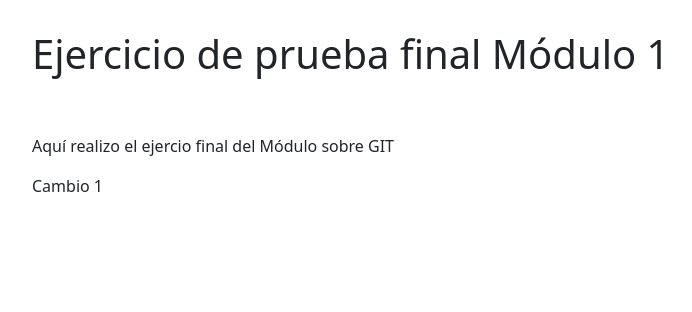
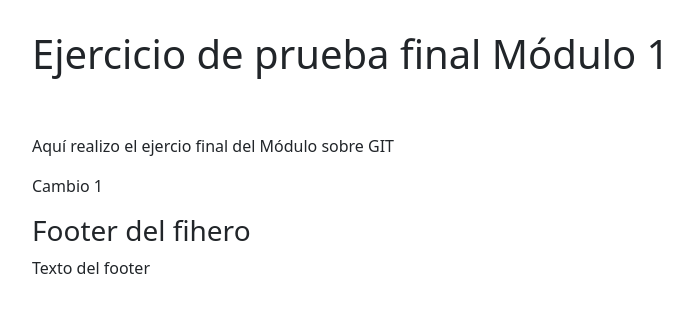
Before and after one commit to NachoMrt/Prueba1_GIT, a plain HTML site: page index.html in a window 1280 px wide. Shown: the whole page, without its empty margins (50-742 px from the left). Drawn offline with nearby package versions, Linux system fonts and the light colour scheme.

Commit message:
Add footer

```diff
--- a/index.html
+++ b/index.html
@@ -17,6 +17,11 @@
         <p> Aquí realizo el ejercio final del Módulo sobre GIT </p>
         <p> Cambio 1 </p>
 
+        <div class="ftr">
+            <h3> Footer del fihero </h3>
+            <span> Texto del footer </span>
+        </div>
+
     </div>
 
 </body>
```
